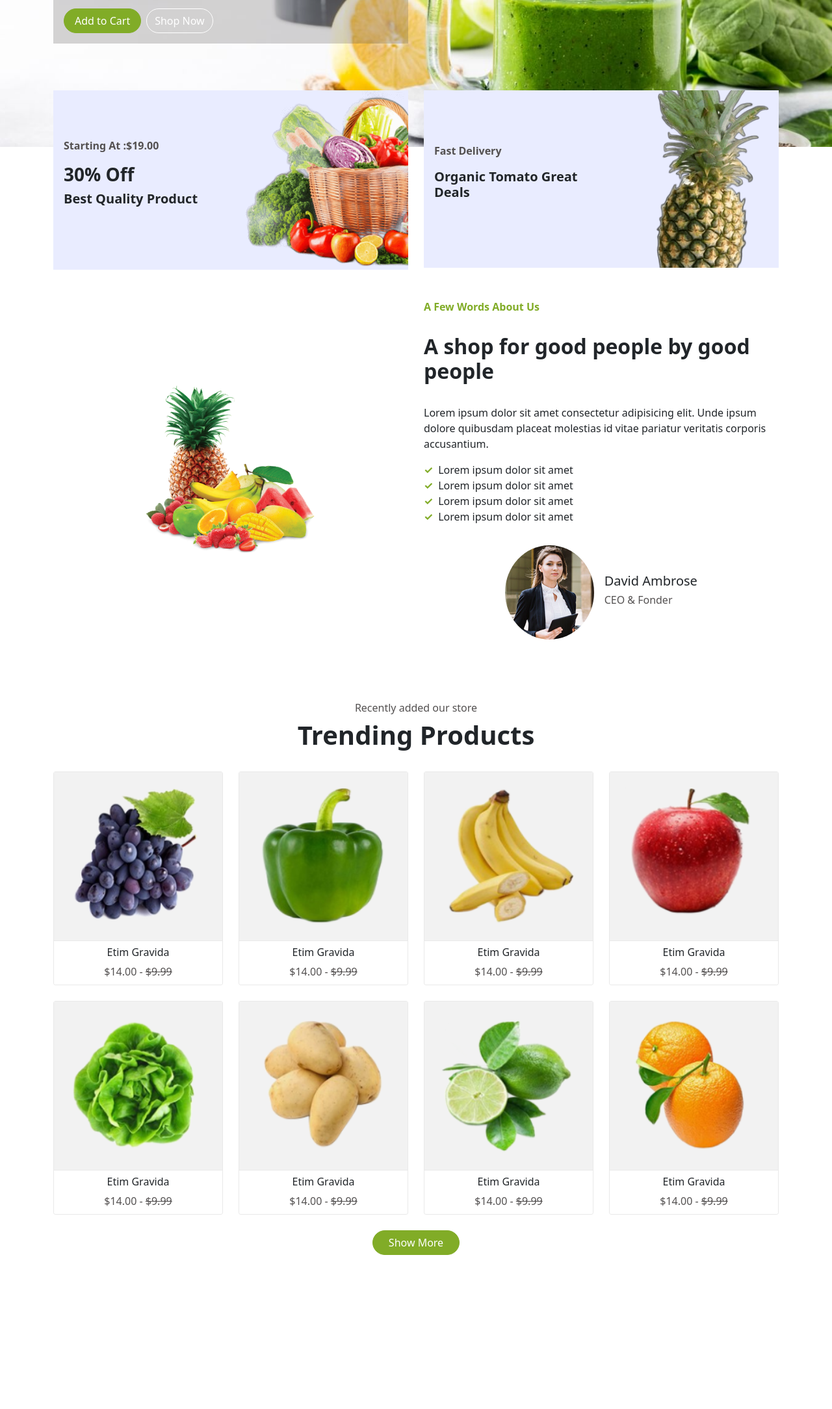
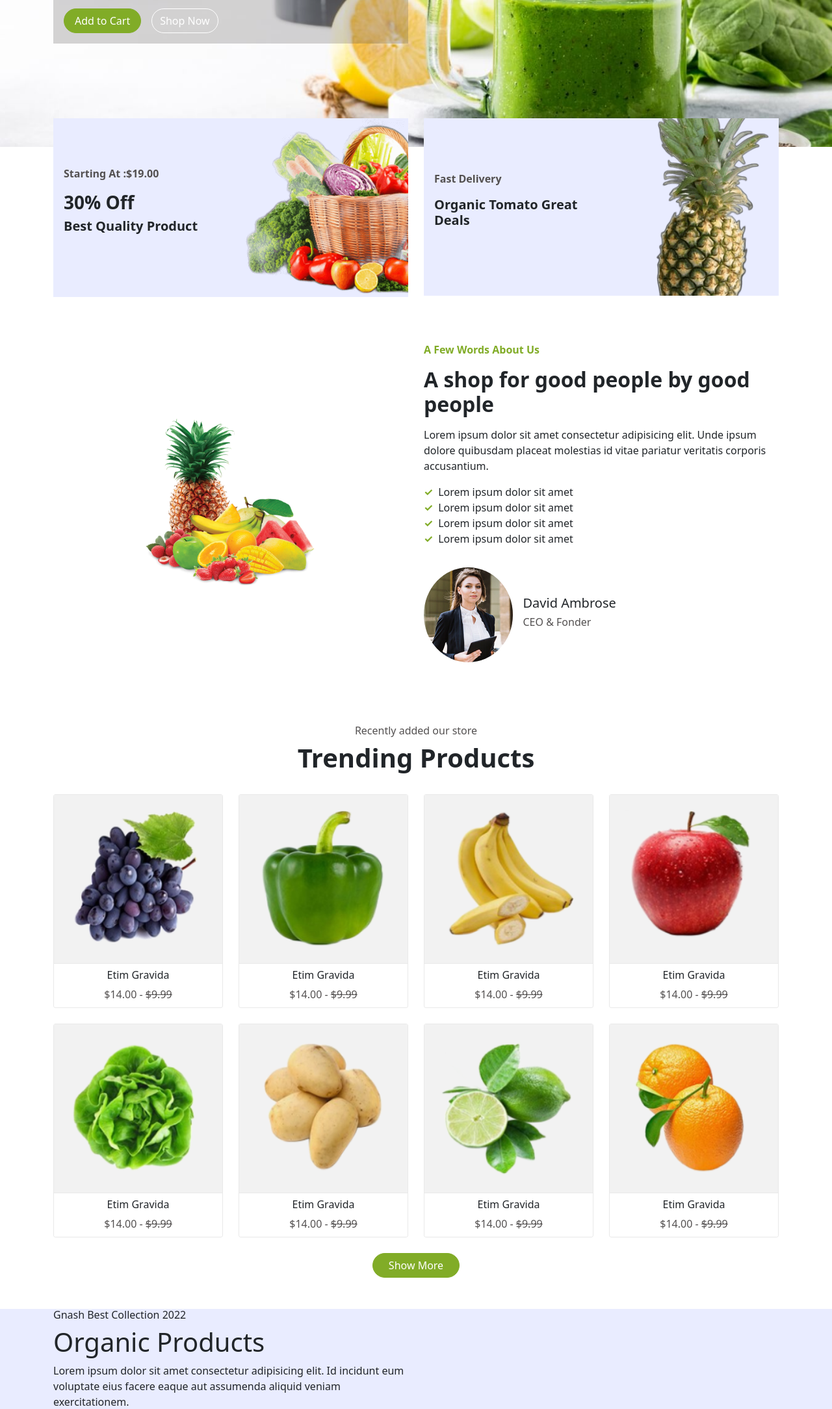
Before and after one commit to aminulds/ralte_fruits, a website: page index.html in a window 1280 px wide. Shown: the part 632-2800 px from the top of the page at 65% size. Before the commit the page ends 2611 px from the top, so only its background shows below. Drawn offline with nearby package versions, Linux system fonts and the light colour scheme.

```diff
--- a/index.html
+++ b/index.html
@@ -186,8 +186,7 @@
     </section>
     <!-- Intro -->
     <section class="intro">
-      <div class="container py-2 py-md-5 border-bottom-3 border-primary">
-        <!-- Top Intro -->
+      <div class="container py-2 py-md-5">
         <div class="row py-4">
           <div class="col-md-6 py-3 py-md-5">
             <div class="bg-opacity-25 pb-3 ps-md-3 bg-black text-white">
@@ -209,14 +208,14 @@
                   Add to Cart
                 </button>
                 <button
-                  class="btn-shop btn text-white btn-outline-light rounded-pill ms-2"
+                  class="btn text-white btn-outline-light rounded-pill ms-3"
                 >
                   Shop Now
                 </button>
               </div>
             </div>
           </div>
-          <div class="col-md-6 pt-md-5 d-none d-md-block">
+          <div class="col-md-6 pt-4 pt-md-5 d-flex justify-content-center">
             <div
               class="offer ms-md-5 rounded-circle bg-white text-primary text-center d-flex align-items-center justify-content-center fw-bolder"
             >
@@ -224,8 +223,12 @@
             </div>
           </div>
         </div>
-        <!-- Mid Intro -->
-        <div class="row pt-5 pt-md-0 gy-3">
+      </div>
+    </section>
+    <!-- Deals -->
+    <section>
+      <div class="container">
+        <div class="row deal py-4 pt-md-0 gy-3 mt-n4">
           <div class="col-md-6">
             <div
               class="d-md-flex py-3 py-md-0 text-center text-md-start align-items-center justify-content-between bg-secondary"
@@ -273,7 +276,7 @@
             <div>
               <div class="text-center text-md-start">
                 <h6 class="fw-bolder text-primary">A Few Words About Us</h6>
-                <h2 class="fw-bolder py-2 py-md-4">
+                <h2 class="fw-bolder py-2">
                   A shop for good people by good people
                 </h2>
                 <p>
@@ -301,7 +304,7 @@
                 </ul>
               </div>
               <div
-                class="d-flex align-items-center justify-content-center pt-3"
+                class="d-flex align-items-center justify-content-center justify-content-md-start pt-3"
               >
                 <img
                   class="img-fluid rounded-circle w-25"
@@ -453,6 +456,23 @@
         </div>
       </div>
     </section>
+    <!-- Best Collection -->
+    <section class="bg-secondary my-5">
+      <div class="container">
+        <div class="row">
+          <div class="col-md-6">
+            <h6>Gnash Best Collection 2022</h6>
+            <h1>Organic Products</h1>
+            <p>
+              Lorem ipsum dolor sit amet consectetur adipisicing elit. Id
+              incidunt eum voluptate eius facere eaque aut assumenda aliquid
+              veniam exercitationem.
+            </p>
+            <button class="btn btn-primary px-3 text-white">Shop Now</button>
+          </div>
+        </div>
+      </div>
+    </section>
 
     <!-- Ionic Icon -->
     <script
```
Also changed, not shown: css/main.min.css, 1 other file.
